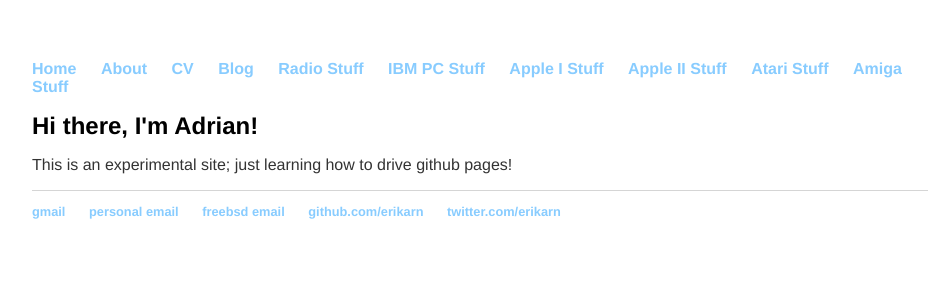
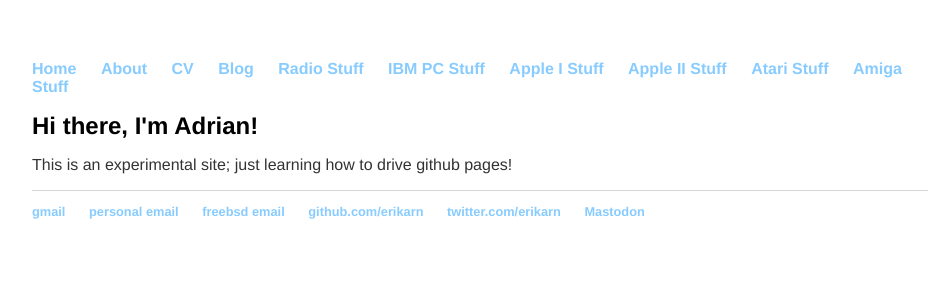
Before and after one commit to erikarn/erikarn.github.io, a Jekyll site: the page built from index.html, in a window 1280 px wide. Shown: the top 300 px of the page, without its empty margins (160-1093 px from the left). Built offline with Jekyll 4.4.1, drawn with Linux system fonts in a browser that asks for light colours.

Commit message:
web: add mastodon link

```diff
--- a/_layouts/default.html
+++ b/_layouts/default.html
@@ -32,6 +32,7 @@
 				<li><a href="mailto:adrian@freebsd.org">freebsd email</a></li>
 				<li><a href="https://github.com/erikarn">github.com/erikarn</a></li>
 				<li><a href="https://twitter.com/erikarn">twitter.com/erikarn</a></li>
+				<li><a rel="me" href="https://mstdn.social/@erikarn">Mastodon</a></li>
 				</ul>
 			</footer>
 		</body>
```
